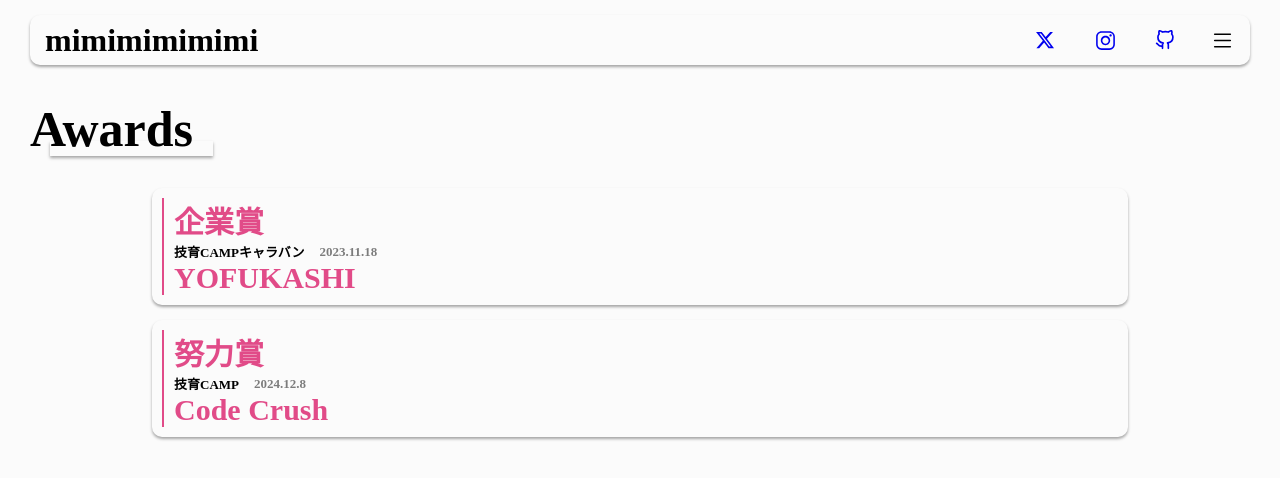
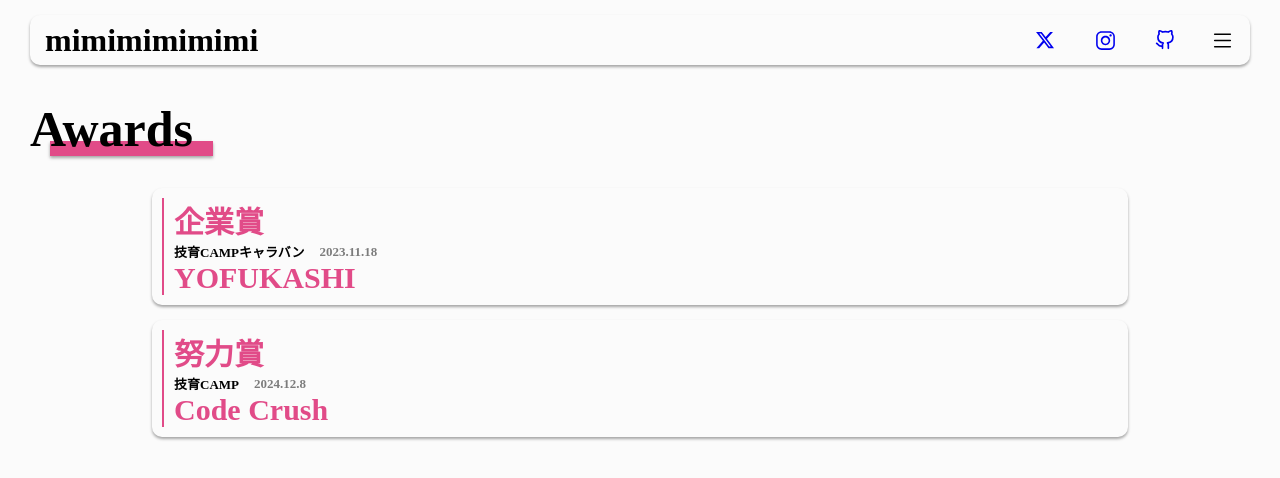
Before and after one commit to mizunoryuki/portfoliov2, a Next.js app: page /awards in a window 1280 px wide. Shown: the top 478 px of the page. Built offline with nearby package versions, Linux system fonts and the light colour scheme.

Commit message:
typeの修正

```diff
--- a/src/app/awards/page.tsx
+++ b/src/app/awards/page.tsx
@@ -4,7 +4,7 @@ import { Title } from "@/components/element/title/Title";
 export default function Page() {
     return (
         <div>
-            <Title text="Awards" color="var(--color-awards)" />
+            <Title text="Awards" color="var(--color-award)" />
             <Awardlist />
         </div>
     );
```
